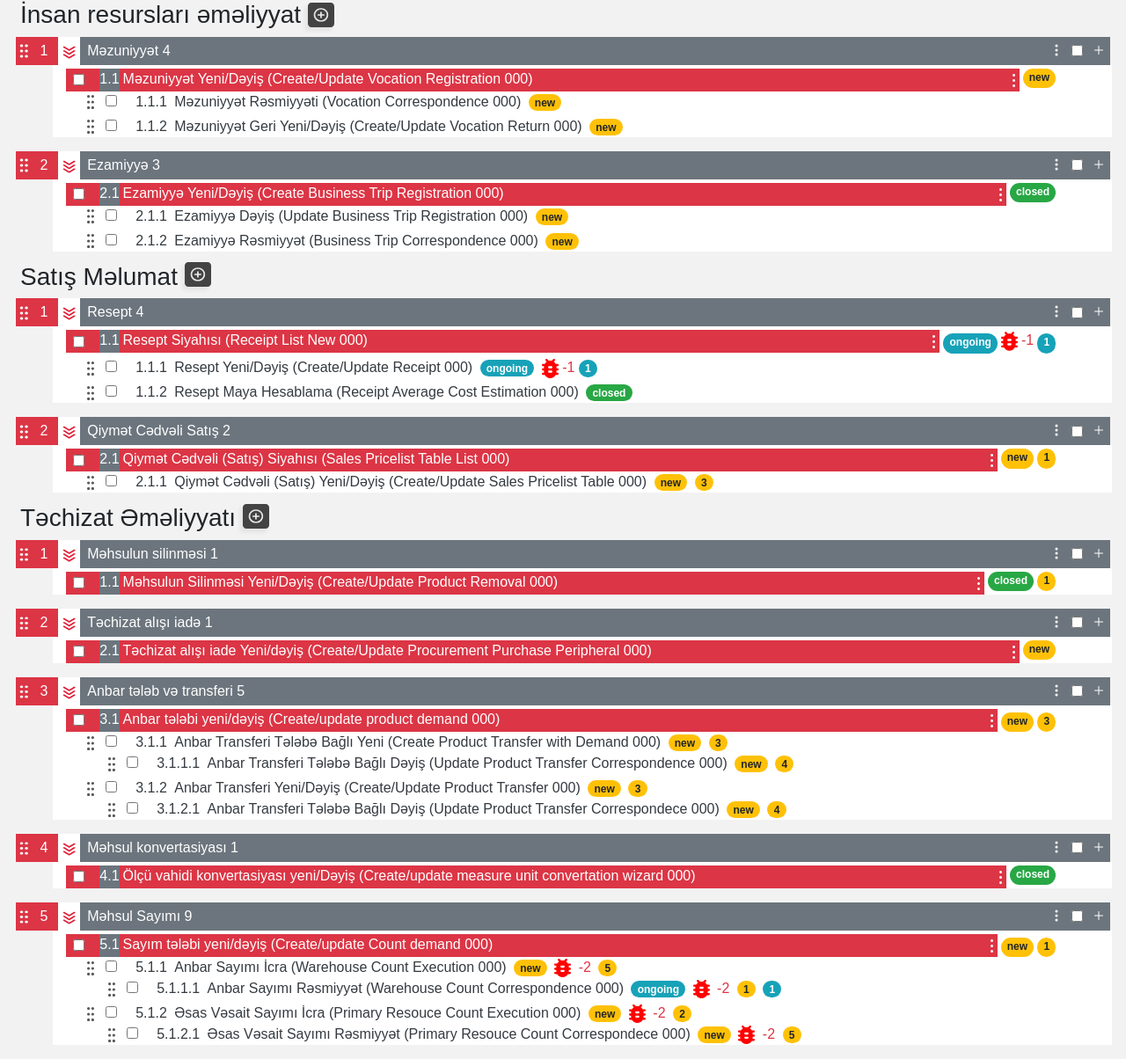
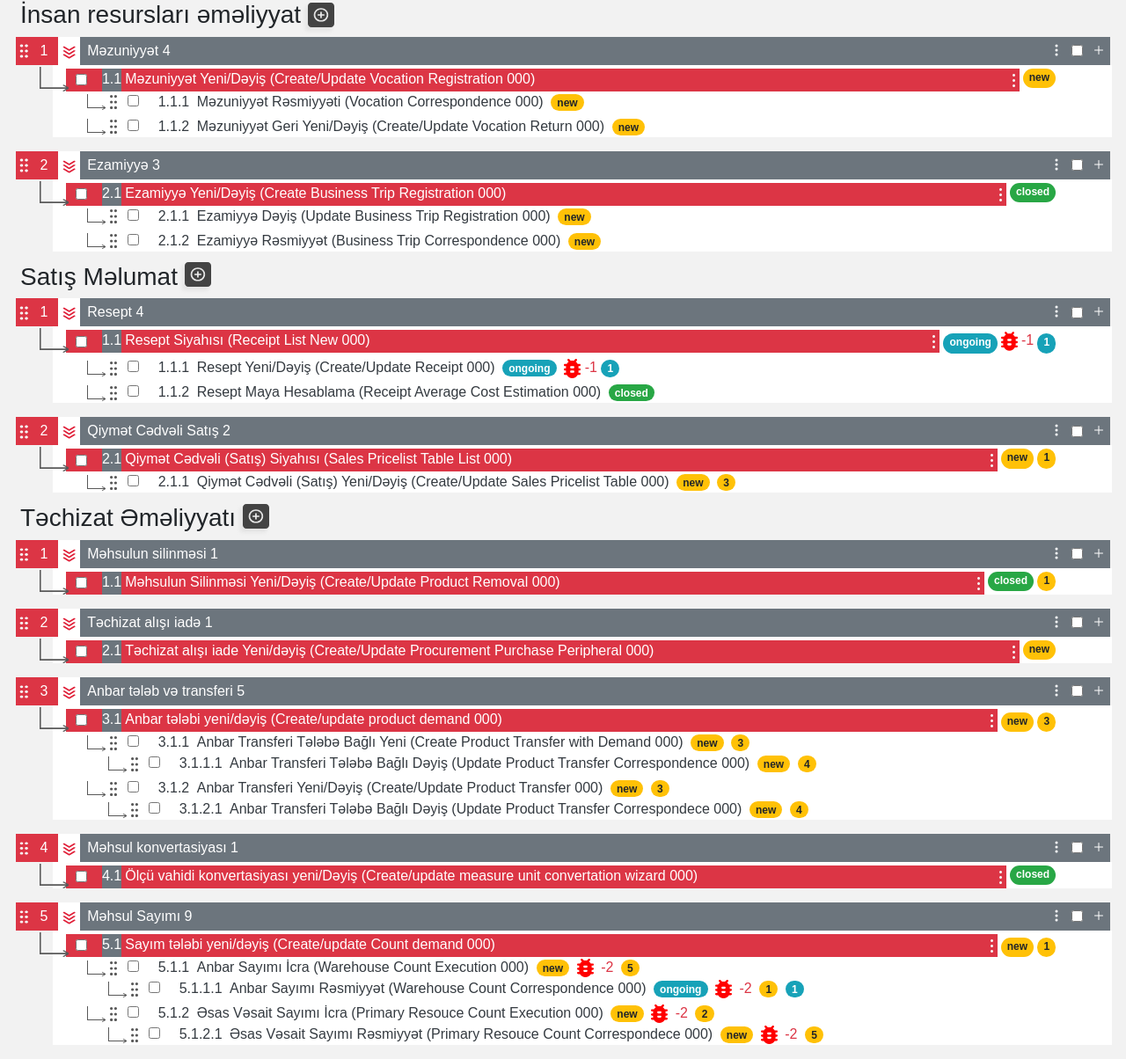
Before and after one commit to Togrul20/SourcedAgile_StoryCard_Layout, a plain HTML site: page index.html in a window 1280 px wide. Shown: the part 64-1268 px from the top of the page at 88% size. Drawn offline with nearby package versions, Linux system fonts and the light colour scheme.

Commit message:
Links are added

```diff
--- a/index.html
+++ b/index.html
@@ -92,10 +92,19 @@
         </div>
       </div>
     </div>
-
     <div class="container-fluid bg-white mr-3 sub-mezun" style="width: 94.04vw">
       <div class="d-flex container ml-0 pl-0">
         <div class="in-mezun d-flex flex-grow-1 bg-danger ml-0 mt-1">
+          <img
+            src="svgs/Sub task link.svg"
+            style="
+              display: inline-block;
+              margin-left: -50px;
+              padding: 0;
+              margin-left: -30px;
+              margin-top: -2px;
+            "
+          />
           <div class="form-check-inline ml-0 py-1 pl-2">
             <input type="checkbox" class="form-check-input ml-0" />
           </div>
@@ -122,6 +131,15 @@
       </div>
       <div class="mezuns">
         <div class="container ml-4 pl-0">
+          <img
+            src="svgs/Sub task link.svg"
+            style="
+              display: inline-block;
+              margin-left: -50px;
+              padding-top: -20px;
+              margin: 0;
+            "
+          />
           <img src="svgs/Pattern gray.svg" width="8px" />
           <div class="form-check-inline ml-0 py-1 pl-2">
             <input type="checkbox" class="form-check-input ml-0" />
@@ -132,8 +150,16 @@
           >
           <span class="badge badge-pill badge-warning pt-1 ml-1 h-75">new</span>
         </div>
-
         <div class="container ml-4 pl-0 pt-1">
+          <img
+            src="svgs/Sub task link.svg"
+            style="
+              display: inline-block;
+              margin-left: -50px;
+              padding-top: -20px;
+              margin: 0;
+            "
+          />
           <img src="svgs/Pattern gray.svg" width="8px" />
           <div class="form-check-inline ml-0 py-1 pl-2">
             <input type="checkbox" class="form-check-input ml-0" />
@@ -186,6 +212,16 @@
     >
       <div class="d-flex container ml-0 pl-0">
         <div class="in-ezamiyye d-flex flex-grow-1 bg-danger ml-0 mt-1">
+          <img
+            src="svgs/Sub task link.svg"
+            style="
+              display: inline-block;
+              margin-left: -50px;
+              padding: 0;
+              margin-left: -30px;
+              margin-top: -2px;
+            "
+          />
           <div class="form-check-inline ml-0 py-1 pl-2">
             <input type="checkbox" class="form-check-input ml-0" />
           </div>
@@ -212,6 +248,15 @@
 
       <div class="ezamiyyes">
         <div class="container ml-4 pl-0">
+          <img
+            src="svgs/Sub task link.svg"
+            style="
+              display: inline-block;
+              margin-left: -50px;
+              padding-top: -20px;
+              margin: 0;
+            "
+          />
           <img src="svgs/Pattern gray.svg" width="8px" />
           <div class="form-check-inline ml-0 py-1 pl-2">
             <input type="checkbox" class="form-check-input ml-0" />
@@ -224,6 +269,15 @@
         </div>
 
         <div class="container ml-4 pl-0 pt-1">
+          <img
+            src="svgs/Sub task link.svg"
+            style="
+              display: inline-block;
+              margin-left: -50px;
+              padding-top: -20px;
+              margin: 0;
+            "
+          />
           <img src="svgs/Pattern gray.svg" width="8px" />
           <div class="form-check-inline ml-0 py-1 pl-2">
             <input type="checkbox" class="form-check-input ml-0" />
@@ -283,6 +337,16 @@
     >
       <div class="d-flex container ml-0 pl-0">
         <div class="in-resept d-flex flex-grow-1 bg-danger ml-0 mt-1">
+          <img
+            src="svgs/Sub task link.svg"
+            style="
+              display: inline-block;
+              margin-left: -50px;
+              padding: 0;
+              margin-left: -30px;
+              margin-top: -2px;
+            "
+          />
           <div class="form-check-inline ml-0 py-1 pl-2">
             <input type="checkbox" class="form-check-input ml-0" />
           </div>
@@ -312,6 +376,15 @@
 
       <div class="resepts">
         <div class="container ml-4 pl-0">
+          <img
+            src="svgs/Sub task link.svg"
+            style="
+              display: inline-block;
+              margin-left: -50px;
+              padding-top: -20px;
+              margin: 0;
+            "
+          />
           <img src="svgs/Pattern gray.svg" width="8px" />
           <div class="form-check-inline ml-0 py-1 pl-2">
             <input type="checkbox" class="form-check-input ml-0" />
@@ -330,6 +403,15 @@
         </div>
 
         <div class="container ml-4 pl-0 pt-1">
+          <img
+            src="svgs/Sub task link.svg"
+            style="
+              display: inline-block;
+              margin-left: -50px;
+              padding-top: -20px;
+              margin: 0;
+            "
+          />
           <img src="svgs/Pattern gray.svg" width="8px" />
           <div class="form-check-inline ml-0 py-1 pl-2">
             <input type="checkbox" class="form-check-input ml-0" />
@@ -380,6 +462,16 @@
     <div class="container-fluid bg-white mr-3 sub-qcs" style="width: 94.04vw">
       <div class="d-flex container ml-0 pl-0">
         <div class="in-qcs d-flex flex-grow-1 bg-danger ml-0 mt-1">
+          <img
+            src="svgs/Sub task link.svg"
+            style="
+              display: inline-block;
+              margin-left: -50px;
+              padding: 0;
+              margin-left: -30px;
+              margin-top: -2px;
+            "
+          />
           <div class="form-check-inline ml-0 py-1 pl-2">
             <input type="checkbox" class="form-check-input ml-0" />
           </div>
@@ -409,6 +501,15 @@
       </div>
 
       <div class="qcss container ml-4 pl-0">
+        <img
+          src="svgs/Sub task link.svg"
+          style="
+            display: inline-block;
+            margin-left: -50px;
+            padding-top: -20px;
+            margin: 0;
+          "
+        />
         <img src="svgs/Pattern gray.svg" width="8px" />
         <div class="form-check-inline ml-0 py-1 pl-2">
           <input type="checkbox" class="form-check-input ml-0" />
@@ -466,6 +567,16 @@
     <div class="container-fluid bg-white mr-3 sub-msil" style="width: 94.04vw">
       <div class="d-flex container ml-0 pl-0">
         <div class="d-flex flex-grow-1 bg-danger ml-0 mt-1">
+          <img
+            src="svgs/Sub task link.svg"
+            style="
+              display: inline-block;
+              margin-left: -50px;
+              padding: 0;
+              margin-left: -30px;
+              margin-top: -2px;
+            "
+          />
           <div class="form-check-inline ml-0 py-1 pl-2">
             <input type="checkbox" class="form-check-input ml-0" />
           </div>
@@ -533,6 +644,16 @@
     >
       <div class="d-flex container ml-0 pl-0">
         <div class="d-flex flex-grow-1 bg-danger ml-0 mt-1">
+          <img
+            src="svgs/Sub task link.svg"
+            style="
+              display: inline-block;
+              margin-left: -50px;
+              padding: 0;
+              margin-left: -30px;
+              margin-top: -2px;
+            "
+          />
           <div class="form-check-inline ml-0 py-1 pl-2">
             <input type="checkbox" class="form-check-input ml-0" />
           </div>
@@ -594,6 +715,16 @@
     <div class="container-fluid bg-white mr-3 sub-att" style="width: 94.04vw">
       <div class="d-flex container ml-0 pl-0">
         <div class="in-att d-flex flex-grow-1 bg-danger ml-0 mt-1">
+          <img
+            src="svgs/Sub task link.svg"
+            style="
+              display: inline-block;
+              margin-left: -50px;
+              padding: 0;
+              margin-left: -30px;
+              margin-top: -2px;
+            "
+          />
           <div class="form-check-inline ml-0 py-1 pl-2">
             <input type="checkbox" class="form-check-input ml-0" />
           </div>
@@ -623,6 +754,15 @@
 
       <div class="atts">
         <div class="container ml-4 pl-0">
+          <img
+            src="svgs/Sub task link.svg"
+            style="
+              display: inline-block;
+              margin-left: -50px;
+              padding-top: -20px;
+              margin: 0;
+            "
+          />
           <img src="svgs/Pattern gray.svg" width="8px" />
           <div class="form-check-inline ml-0 py-1 pl-2">
             <input type="checkbox" class="form-check-input ml-0" />
@@ -637,6 +777,15 @@
         </div>
 
         <div class="container ml-5 pl-0">
+          <img
+            src="svgs/Sub task link.svg"
+            style="
+              display: inline-block;
+              margin-left: -50px;
+              padding-top: -20px;
+              margin: 0;
+            "
+          />
           <img src="svgs/Pattern gray.svg" width="8px" />
           <div class="form-check-inline ml-0 py-1 pl-2">
             <input type="checkbox" class="form-check-input ml-0" />
@@ -651,6 +800,15 @@
         </div>
 
         <div class="container ml-4 pl-0 pt-1">
+          <img
+            src="svgs/Sub task link.svg"
+            style="
+              display: inline-block;
+              margin-left: -50px;
+              padding-top: -20px;
+              margin: 0;
+            "
+          />
           <img src="svgs/Pattern gray.svg" width="8px" />
           <div class="form-check-inline ml-0 py-1 pl-2">
             <input type="checkbox" class="form-check-input ml-0" />
@@ -665,6 +823,15 @@
         </div>
 
         <div class="container ml-5 pl-0">
+          <img
+            src="svgs/Sub task link.svg"
+            style="
+              display: inline-block;
+              margin-left: -50px;
+              padding-top: -20px;
+              margin: 0;
+            "
+          />
           <img src="svgs/Pattern gray.svg" width="8px" />
           <div class="form-check-inline ml-0 py-1 pl-2">
             <input type="checkbox" class="form-check-input ml-0" />
@@ -718,6 +885,16 @@
     >
       <div class="d-flex container ml-0 pl-0">
         <div class="d-flex flex-grow-1 bg-danger ml-0 mt-1">
+          <img
+            src="svgs/Sub task link.svg"
+            style="
+              display: inline-block;
+              margin-left: -50px;
+              padding: 0;
+              margin-left: -30px;
+              margin-top: -2px;
+            "
+          />
           <div class="form-check-inline ml-0 py-1 pl-2">
             <input type="checkbox" class="form-check-input ml-0" />
           </div>
@@ -782,6 +959,16 @@
     >
       <div class="d-flex container ml-0 pl-0">
         <div class="in-msay d-flex flex-grow-1 bg-danger ml-0 mt-1">
+          <img
+            src="svgs/Sub task link.svg"
+            style="
+              display: inline-block;
+              margin-left: -50px;
+              padding: 0;
+              margin-left: -30px;
+              margin-top: -2px;
+            "
+          />
           <div class="form-check-inline ml-0 py-1 pl-2">
             <input type="checkbox" class="form-check-input ml-0" />
           </div>
@@ -811,6 +998,15 @@
 
       <div class="msays">
         <div class="container ml-4 pl-0">
+          <img
+            src="svgs/Sub task link.svg"
+            style="
+              display: inline-block;
+              margin-left: -50px;
+              padding-top: -20px;
+              margin: 0;
+            "
+          />
           <img src="svgs/Pattern gray.svg" width="8px" />
           <div class="form-check-inline ml-0 py-1 pl-2">
             <input type="checkbox" class="form-check-input ml-0" />
@@ -826,6 +1022,15 @@
         </div>
 
         <div class="container ml-5 pl-0">
+          <img
+            src="svgs/Sub task link.svg"
+            style="
+              display: inline-block;
+              margin-left: -50px;
+              padding-top: -20px;
+              margin: 0;
+            "
+          />
           <img src="svgs/Pattern gray.svg" width="8px" />
           <div class="form-check-inline ml-0 py-1 pl-2">
             <input type="checkbox" class="form-check-input ml-0" />
@@ -844,6 +1049,15 @@
         </div>
 
         <div class="container ml-4 pl-0 pt-1">
+          <img
+            src="svgs/Sub task link.svg"
+            style="
+              display: inline-block;
+              margin-left: -50px;
+              padding-top: -20px;
+              margin: 0;
+            "
+          />
           <img src="svgs/Pattern gray.svg" width="8px" />
           <div class="form-check-inline ml-0 py-1 pl-2">
             <input type="checkbox" class="form-check-input ml-0" />
@@ -859,6 +1073,15 @@
         </div>
 
         <div class="container ml-5 pl-0">
+          <img
+            src="svgs/Sub task link.svg"
+            style="
+              display: inline-block;
+              margin-left: -50px;
+              padding-top: -20px;
+              margin: 0;
+            "
+          />
           <img src="svgs/Pattern gray.svg" width="8px" />
           <div class="form-check-inline ml-0 py-1 pl-2">
             <input type="checkbox" class="form-check-input ml-0" />
```
Also changed, not shown: svgs/Sub task link.svg (added), svgs/Sub task links.svg (added).
